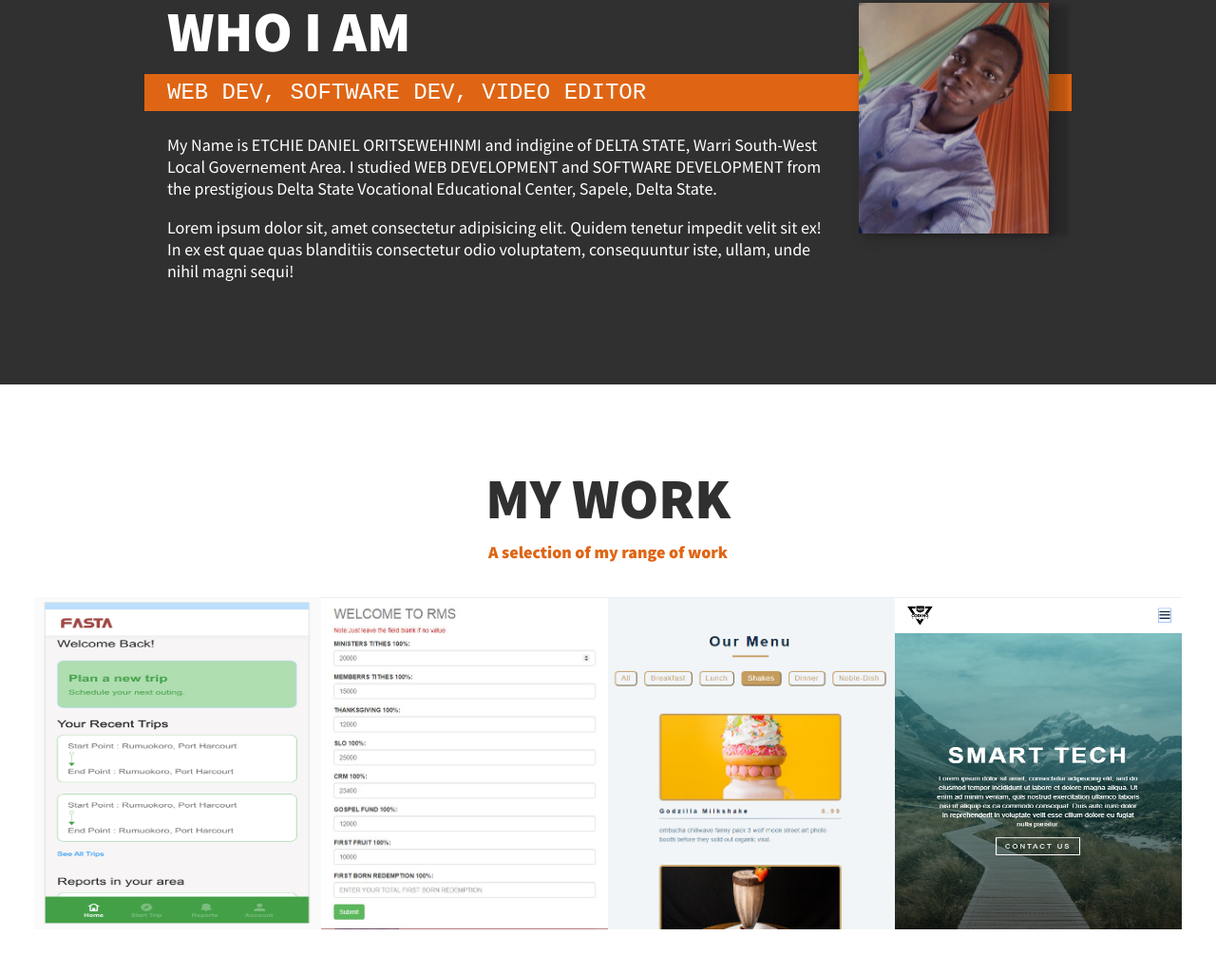
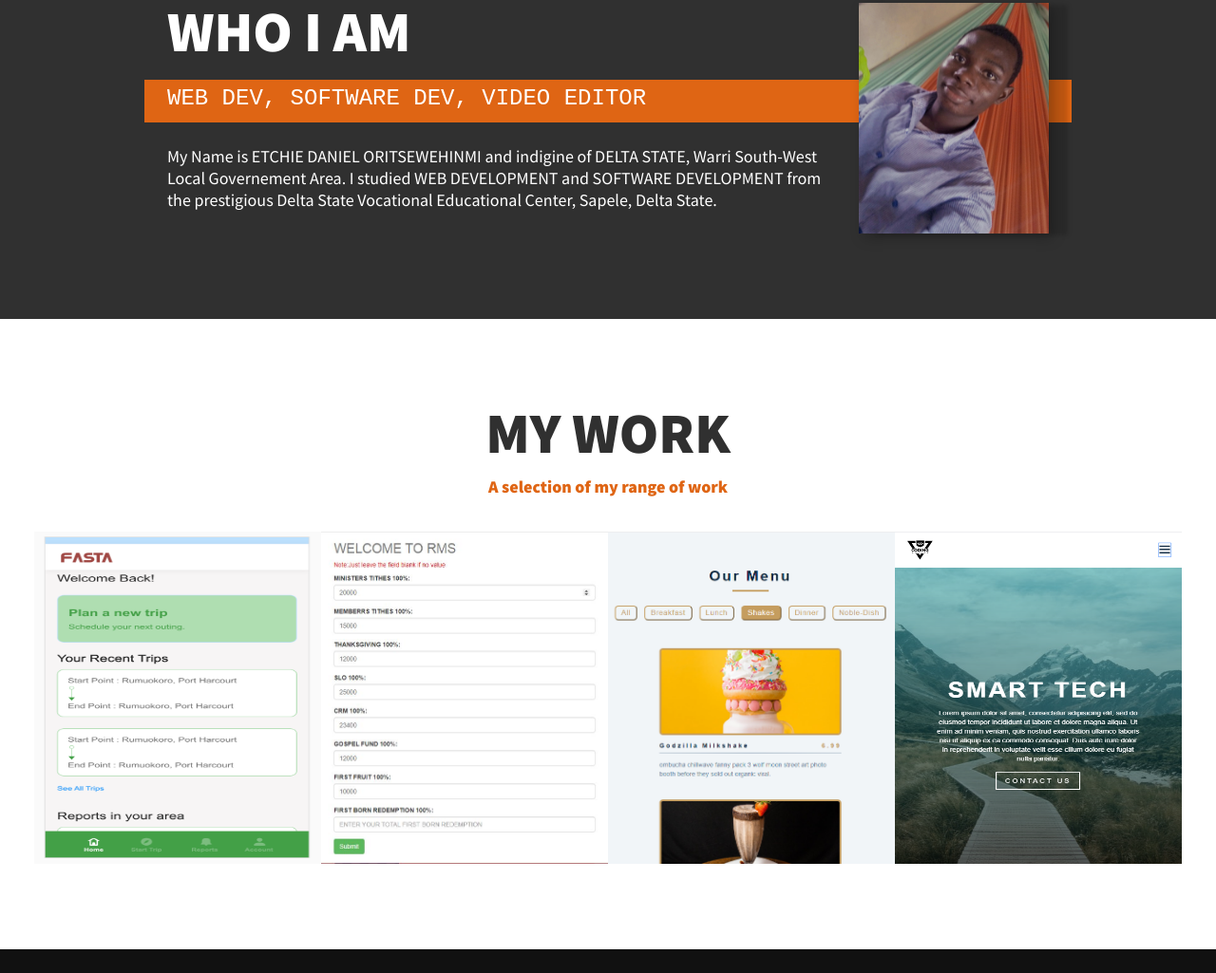
Before and after one commit to danthecm/Portfolio, a plain HTML site: page index.html in a window 1280 px wide. Shown: the part 1228-2253 px from the top of the page at 95% size. Drawn offline with nearby package versions, Linux system fonts and the light colour scheme; a web font is replaced by a local one.

Commit message:
Update index.html

```diff
--- a/index.html
+++ b/index.html
@@ -77,10 +77,6 @@
                 <p class="my-paragraph">My Name is ETCHIE DANIEL ORITSEWEHINMI and indigine of DELTA STATE, Warri South-West Local Governement Area.
                     I studied WEB DEVELOPMENT and SOFTWARE DEVELOPMENT from the prestigious Delta State Vocational Educational Center, Sapele, Delta State.
                 </p>
-                <p class="my-paragraph">Lorem ipsum dolor sit, amet consectetur adipisicing elit.
-                    Quidem tenetur impedit velit sit ex! In ex est quae quas blanditiis consectetur odio voluptatem,
-                    consequuntur iste, ullam, unde nihil magni sequi!
-                </p>
             </div>
 
             <img src="img/dan-1.jpg" alt="Dan learning against a bus" class="about-me__img">
```
